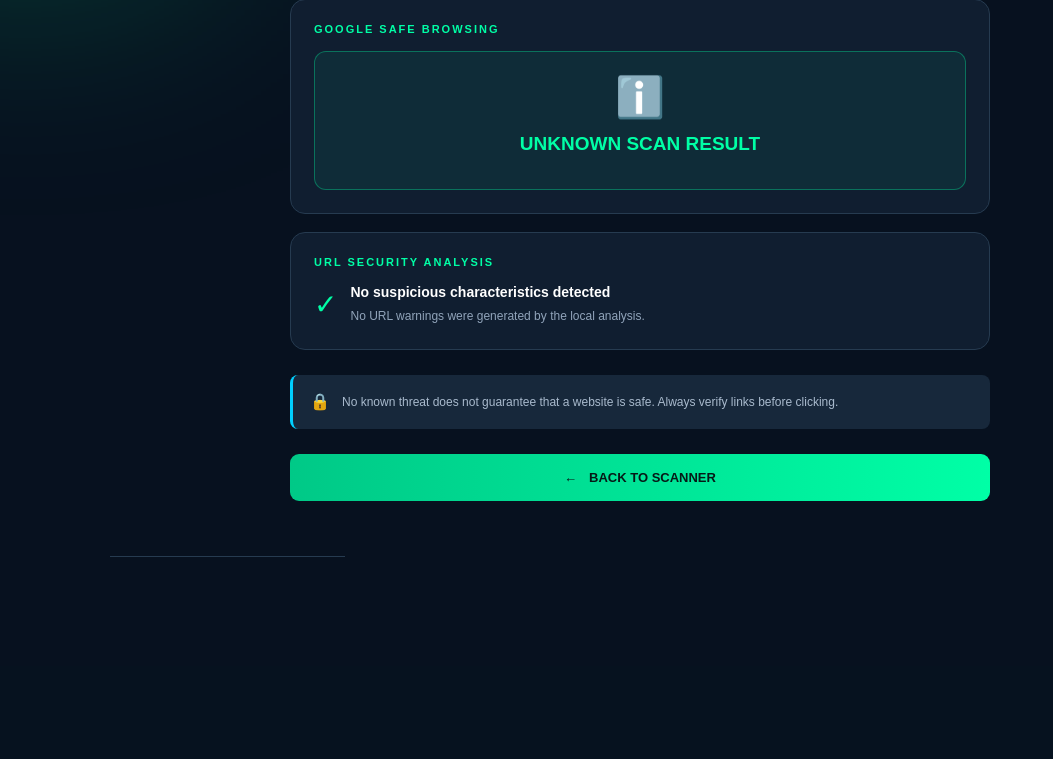
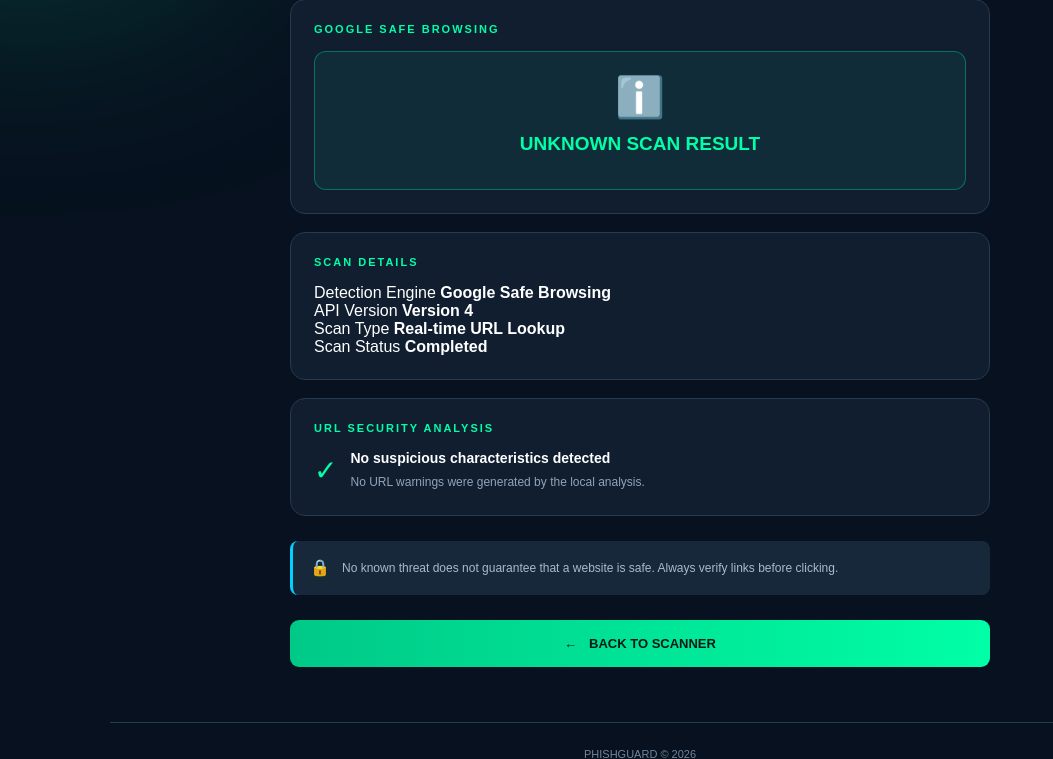
Before and after one commit to ade767/phishguard, a Flask app: template templates/result.html in a window 1280 px wide. Shown: the part 469-1228 px from the top of the page, without its empty margins (0-1053 px from the left). Before the commit the page ends 1026 px from the top, so only its background shows below. Run offline with Flask 3, Linux system fonts and the light colour scheme; the template is opened without the code that fills it, so the values that code supplies are empty.

Commit message:
Update result.html

```diff
--- a/templates/result.html
+++ b/templates/result.html
@@ -143,6 +143,33 @@
 
         </section>
 
+        <!-- SCAN DETAILS -->
+<section class="result-card">
+
+    <p class="result-label">SCAN DETAILS</p>
+
+    <div class="scan-detail">
+        <span>Detection Engine</span>
+        <strong>Google Safe Browsing</strong>
+    </div>
+
+    <div class="scan-detail">
+        <span>API Version</span>
+        <strong>Version 4</strong>
+    </div>
+
+    <div class="scan-detail">
+        <span>Scan Type</span>
+        <strong>Real-time URL Lookup</strong>
+    </div>
+
+    <div class="scan-detail">
+        <span>Scan Status</span>
+        <strong>Completed</strong>
+    </div>
+
+</section>
+
         <!-- LOCAL URL ANALYSIS -->
         <section class="result-card">
 
```
